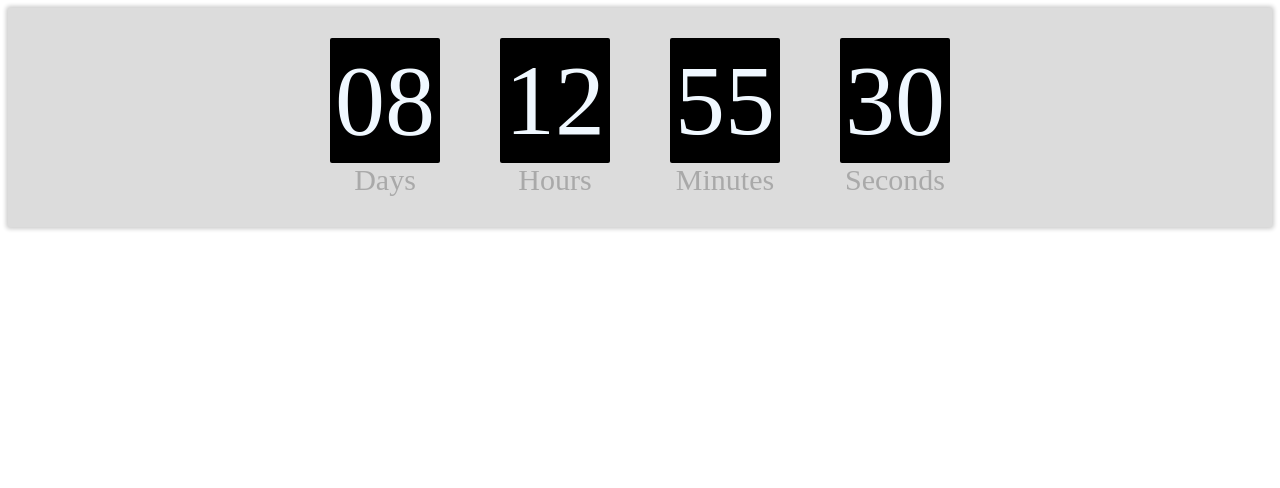
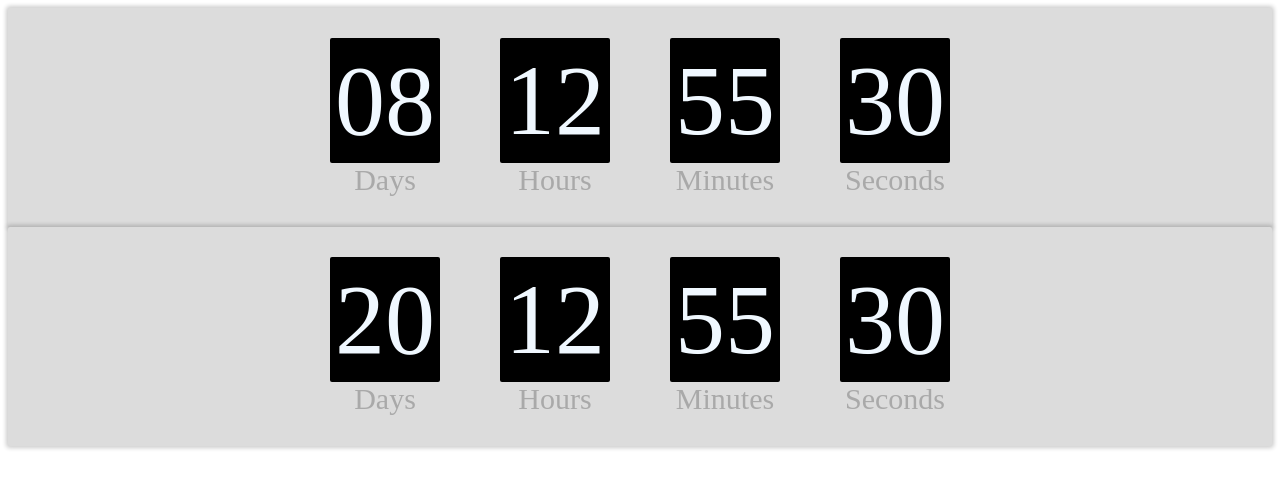
Before and after one commit to NadezhdaChornaya/goit-js-hw-11-timer, a plain HTML site: page index.html in a window 1280 px wide. Drawn offline with Linux system fonts and the light colour scheme.

Commit message:
added second timer

```diff
--- a/index.html
+++ b/index.html
@@ -28,6 +28,28 @@
         <span class="label">Seconds</span>
       </div>
     </div>
+    <!-- ================ -->
+    <div class="timer" id="timer-2">
+      <div class="field">
+        <span class="value" data-value="days">11</span>
+        <span class="label">Days</span>
+      </div>
+
+      <div class="field">
+        <span class="value" data-value="hours">11</span>
+        <span class="label">Hours</span>
+      </div>
+
+      <div class="field">
+        <span class="value" data-value="mins">11</span>
+        <span class="label">Minutes</span>
+      </div>
+
+      <div class="field">
+        <span class="value" data-value="secs">11</span>
+        <span class="label">Seconds</span>
+      </div>
+    </div>
     <script src="./index.js" type="module"></script>
   </body>
 </html>
--- a/index.js
+++ b/index.js
@@ -1,21 +1,22 @@
-const refs = {
-    blockDays: document.querySelector('span[data-value="days"]'),
-    blockHours: document.querySelector('span[data-value="hours"]'),
-    blockMins: document.querySelector('span[data-value="mins"]'),
-    blockSecs: document.querySelector('span[data-value="secs"]'),
-};
 
 class CountdownTimer {
     constructor({ selector, targetDate }) {
-        this.selector = selector;
+        this.selector = document.querySelector(selector);
         this.targetDate = targetDate;
+        this.refs = {
+            blockDays: this.selector.querySelector('span[data-value="days"]'),
+            blockHours: this.selector.querySelector('span[data-value="hours"]'),
+            blockMins: this.selector.querySelector('span[data-value="mins"]'),
+            blockSecs: this.selector.querySelector('span[data-value="secs"]')
+        };
     }
+
+
     timer = setInterval(() => {
         const currentDate = Date.now();
         const time = this.targetDate - currentDate;
         this.updateTimer(time);
     }, 1000);
-
     updateTimer(time) {
         const days = this.pad(Math.floor(time / (1000 * 60 * 60 * 24)));
         const hours = this.pad(
@@ -23,58 +24,26 @@ class CountdownTimer {
         );
         const mins = this.pad(Math.floor((time % (1000 * 60 * 60)) / (1000 * 60)));
         const secs = this.pad(Math.floor((time % (1000 * 60)) / 1000));
-        refs.blockDays.textContent = `${days}`;
-        refs.blockHours.textContent = `${hours}`;
-        refs.blockMins.textContent = `${mins}`;
-        refs.blockSecs.textContent = `${secs}`;
+        this.refs.blockDays.textContent = `${days}`;
+        this.refs.blockHours.textContent = `${hours}`;
+        this.refs.blockMins.textContent = `${mins}`;
+        this.refs.blockSecs.textContent = `${secs}`;
     }
     pad(value) {
         return String(value).padStart(2, "0");
     }
 }
 
+
+
+
+
 new CountdownTimer({
     selector: '#timer-1',
     targetDate: new Date('Dec 19, 2020'),
 });
 
-
-
-// const timer = () => {
-//     const startTime = Date.now();
-// setInterval(() => {
-//     const currentTime = Date.now();
-//     const deltaTime = currentTime - startTime;
-// },1000)
-//
-
-// }
-
-
-// const pad = (value) => {
-//     return String(value).padStart(2, "0");
-// }
-/*
- * Оставшиеся дни: делим значение UTC на 1000 * 60 * 60 * 24, количество
- * миллисекунд в одном дне (миллисекунды * секунды * минуты * часы)
-//  */
-// const days = Math.floor(time / (1000 * 60 * 60 * 24));
-
-// /*
-//  * Оставшиеся часы: получаем остаток от предыдущего расчета с помощью оператора
-//  * остатка % и делим его на количество миллисекунд в одном часе
-//  * (1000 * 60 * 60 = миллисекунды * минуты * секунды)
-//  */
-// const hours = pad(Math.floor((time % (1000 * 60 * 60 * 24)) / (1000 * 60 * 60)));
-
-// /*
-//  * Оставшиеся минуты: получаем оставшиеся минуты и делим их на количество
-//  * миллисекунд в одной минуте (1000 * 60 = миллисекунды * секунды)
-//  */
-// const mins = Math.floor((time % (1000 * 60 * 60)) / (1000 * 60));
-
-// /*
-//  * Оставшиеся секунды: получаем оставшиеся секунды и делим их на количество
-//  * миллисекунд в одной секунде (1000)
-//  */
-// const secs = Math.floor((time % (1000 * 60)) / 1000);
+const a = new CountdownTimer({
+    selector: '#timer-2',
+    targetDate: new Date('Dec 31, 2020'),
+});
```
